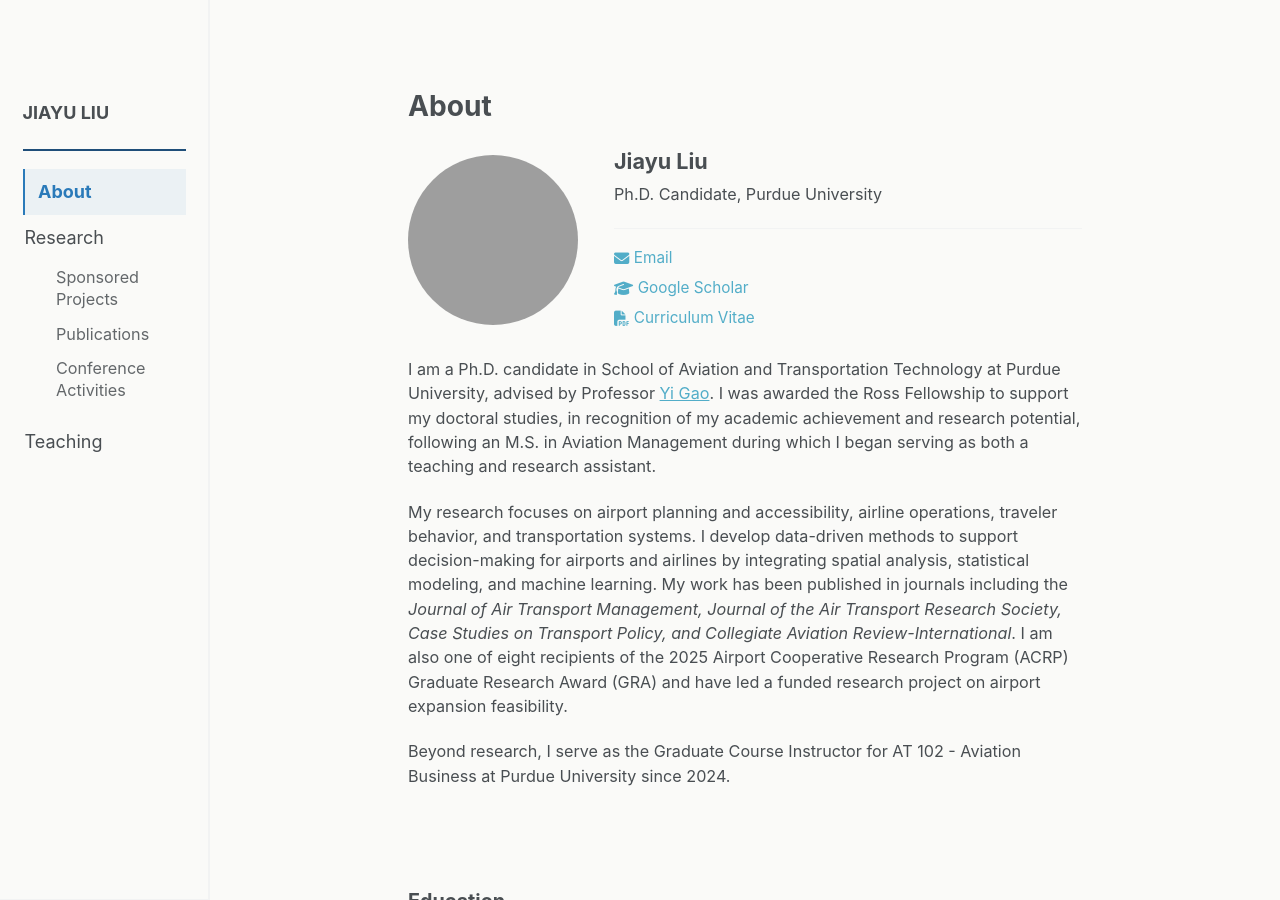
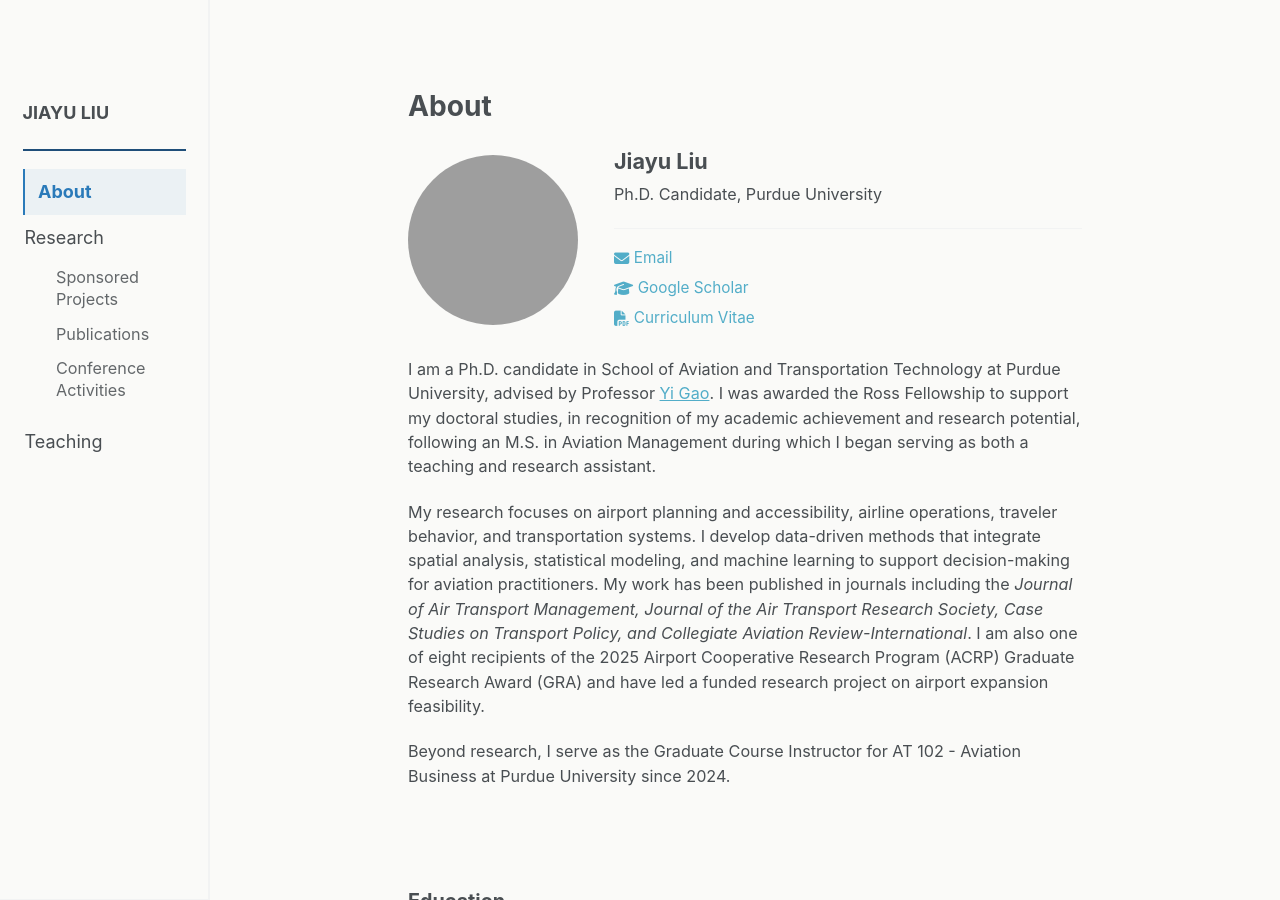
Before and after one commit to liu3309/liu3309.github.io, a Jekyll site: the page built from index.md, in a window 1280 px wide and 900 px high. Built offline with Jekyll 4.4.1, drawn with Linux system fonts in a browser that asks for light colours; a script that is not in the unit is left out.

Commit message:
Update index.md

```diff
--- a/index.md
+++ b/index.md
@@ -10,7 +10,7 @@ author_profile: false
 
 I am a Ph.D. candidate in School of Aviation and Transportation Technology at Purdue University, advised by Professor <a href="https://sites.google.com/view/yi-gao/home" target="_blank" rel="noopener">Yi Gao</a>. I was awarded the Ross Fellowship to support my doctoral studies, in recognition of my academic achievement and research potential, following an M.S. in Aviation Management during which I began serving as both a teaching and research assistant.
 
-My research focuses on airport planning and accessibility, airline operations, traveler behavior, and transportation systems. I develop data-driven methods to support decision-making for airports and airlines by integrating spatial analysis, statistical modeling, and machine learning. My work has been published in journals including the *Journal of Air Transport Management, Journal of the Air Transport Research Society, Case Studies on Transport Policy, and Collegiate Aviation Review-International*. I am also one of eight recipients of the 2025 Airport Cooperative Research Program (ACRP) Graduate Research Award (GRA) and have led a funded research project on airport expansion feasibility.
+My research focuses on airport planning and accessibility, airline operations, traveler behavior, and transportation systems. I develop data-driven methods that integrate spatial analysis, statistical modeling, and machine learning to support decision-making for aviation practitioners. My work has been published in journals including the *Journal of Air Transport Management, Journal of the Air Transport Research Society, Case Studies on Transport Policy, and Collegiate Aviation Review-International*. I am also one of eight recipients of the 2025 Airport Cooperative Research Program (ACRP) Graduate Research Award (GRA) and have led a funded research project on airport expansion feasibility.
 
 Beyond research, I serve as the Graduate Course Instructor for AT 102 - Aviation Business at Purdue University since 2024.
 
```
